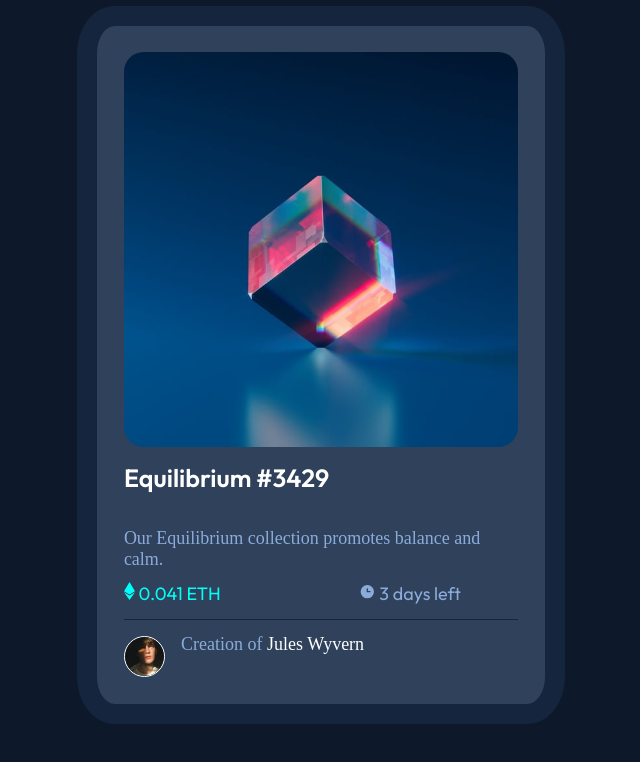
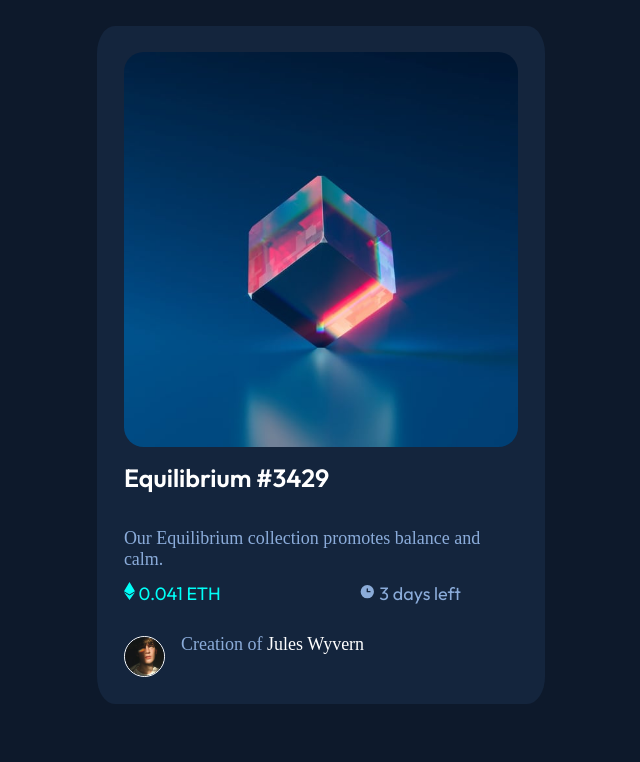
Before and after one commit to jtran217/NFTCardComponentPractice, a plain HTML site: page index.html in a window 1280 px wide. Shown: the whole page, without its empty margins (319-959 px from the left). Drawn offline with Linux system fonts and the light colour scheme.

Commit message:
Fixed Color

```diff
--- a/styles.css
+++ b/styles.css
@@ -14,8 +14,9 @@ body {
 }
 
 .card {
-    box-shadow: 0 0 0 20px hsl(216, 50%, 16%);
-    background-color: hsl(215, 32%, 27%);
+    box-shadow: 0 0 0 40px 0 rgba(0, 0, 0, 0.75);
+    box-shadow: 0 0 0 40px 0 rgba(0, 0, 0, 0.75);
+    background-color: #14253d;
     border-radius: 4%;
     margin: auto;
     margin-top: 10%;
@@ -28,7 +29,7 @@ body {
 
 @media only screen and (min-width:1600px) {
     .card {
-        max-width: 20%;
+        max-width: 18%;
         max-height: 50%;
     }
 }
```
